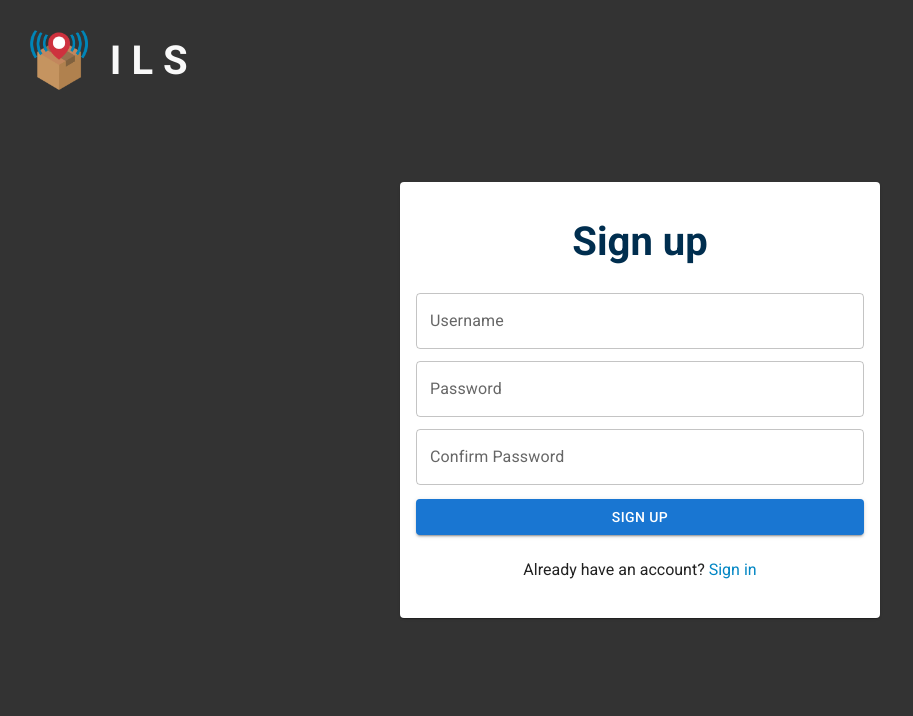
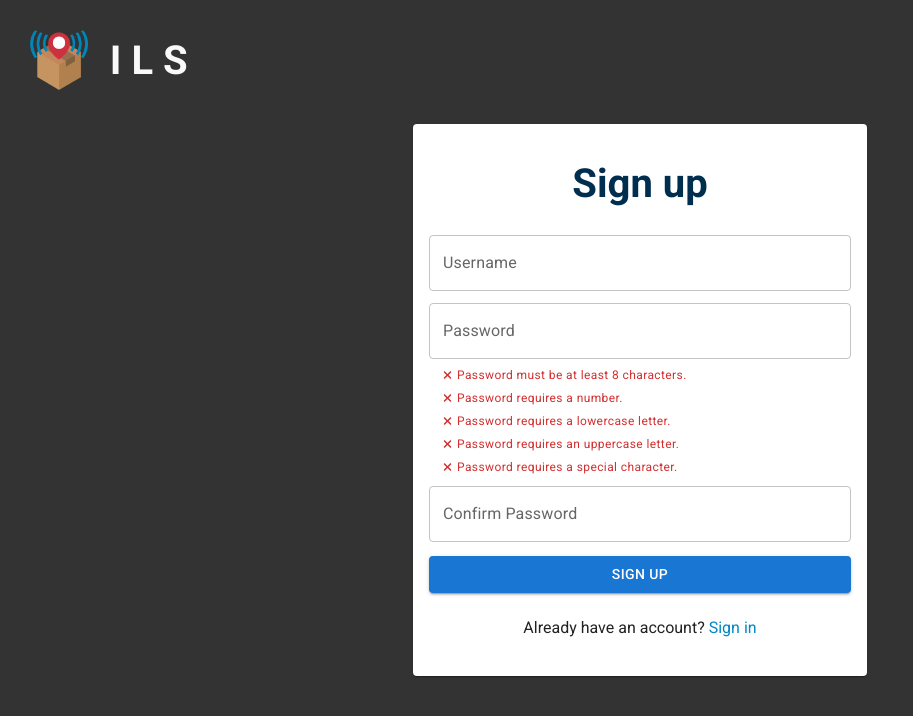
Before and after one commit to Nieraa/UWB-Client, a React (Create React App) app: page /signup in a window 1280 px wide. Shown: the top 716 px of the page, without its empty margins (0-913 px from the left). Built offline with nearby package versions, Linux system fonts and the light colour scheme.

Commit message:
show pswd validation msg to improve user exp

```diff
--- a/src/Styles/Styles.style.ts
+++ b/src/Styles/Styles.style.ts
@@ -136,6 +136,14 @@ export const ImageErrorHelperText = styled(FormHelperText)`
   margin: 3px 14px !important;
 `;
 
+export const PasswordHelperText = styled(FormHelperText)<{ $isNotError: boolean }>`
+  color: ${({$isNotError}) => $isNotError ? "var(--green)" : "var(--error)"} !important;
+  padding: 0 14px;
+  svg {
+    margin-right: 5px;
+  }
+`;
+
 export const NodeElement = styled.div<{ nodeType: string }>`
   width: 40px;
   height: 40px;
--- a/src/components/user/SignUpForm/SignUpForm.tsx
+++ b/src/components/user/SignUpForm/SignUpForm.tsx
@@ -6,16 +6,24 @@ import { sha512 } from "js-sha512";
 import { SignUpData, SignUpFormProps } from "../../../types";
 import { getUsernames, SignUp } from "../../../services/UsersService";
 import { salt } from "../../../salt";
+import { PasswordHelperText } from "../../../Styles/Styles.style";
+import { FontAwesomeIcon } from "@fortawesome/react-fontawesome";
+import { faCheck, faTimes } from "@fortawesome/free-solid-svg-icons";
 
 function SignUpForm(props: SignUpFormProps) {
   const { handleSignUp, setOpenBackdrop } = props;
   const [errorMessage, setErrorMessage] = useState<string>("");
+  const [isMoreThan8, setIsMoreThan8] = useState<boolean>(false);
+  const [isHaveNumber, setIsHaveNumber] = useState<boolean>(false);
+  const [isHaveLowerCase, setIsHaveLowerCase] = useState<boolean>(false);
+  const [isHaveUpperCase, setIsHaveUpperCase] = useState<boolean>(false);
+  const [isHaveSpecial, setIsHaveSpecial] = useState<boolean>(false);
 
   const validationSchema = yup.object({
     username: yup
       .string()
-      .min(6, "Username must be 6-10 characters.")
-      .max(10, "Username must be 6-10 characters.")
+      .min(4, "Username must be 4-12 characters.")
+      .max(12, "Username must be 4-12 characters.")
       .matches(/^[a-z0-9]+$/, 'Username must be lowercases.')
       .required("Please enter username."),
     password: yup
@@ -61,7 +69,37 @@ function SignUpForm(props: SignUpFormProps) {
 
   useEffect(() => {
     setErrorMessage("");
-  }, [formik.values.username])
+    if (formik.values.password.length >= 8) {
+      setIsMoreThan8(true);
+    }
+    else {
+      setIsMoreThan8(false);
+    }
+    if (formik.values.password.match(/[0-9]/)) {
+      setIsHaveNumber(true);
+    }
+    else {
+      setIsHaveNumber(false);
+    }
+    if (formik.values.password.match(/[a-z]/)) {
+      setIsHaveLowerCase(true);
+    }
+    else {
+      setIsHaveLowerCase(false);
+    }
+    if (formik.values.password.match(/[A-Z]/)) {
+      setIsHaveUpperCase(true);
+    }
+    else {
+      setIsHaveUpperCase(false);
+    }
+    if (formik.values.password.match(/[^\w]/)) {
+      setIsHaveSpecial(true);
+    }
+    else {
+      setIsHaveSpecial(false);
+    }
+  }, [formik.values.username, formik.values.password])
 
   return (
     <form onSubmit={formik.handleSubmit}>
@@ -92,9 +130,28 @@ function SignUpForm(props: SignUpFormProps) {
         value={formik.values.password}
         onChange={formik.handleChange}
         error={formik.touched.password && Boolean(formik.errors.password)}
-        helperText={formik.errors.password}
         fullWidth
       />
+      <PasswordHelperText $isNotError={isMoreThan8}>
+        <FontAwesomeIcon icon={isMoreThan8 ? faCheck : faTimes} />
+        Password must be at least 8 characters.
+      </PasswordHelperText>
+      <PasswordHelperText $isNotError={isHaveNumber}>
+        <FontAwesomeIcon icon={isHaveNumber ? faCheck : faTimes} />
+        Password requires a number.
+      </PasswordHelperText>
+      <PasswordHelperText $isNotError={isHaveLowerCase}>
+        <FontAwesomeIcon icon={isHaveLowerCase ? faCheck : faTimes} />
+        Password requires a lowercase letter.
+      </PasswordHelperText>
+      <PasswordHelperText $isNotError={isHaveUpperCase}>
+        <FontAwesomeIcon icon={isHaveUpperCase ? faCheck : faTimes} />
+        Password requires an uppercase letter.
+      </PasswordHelperText>
+      <PasswordHelperText $isNotError={isHaveSpecial}>
+        <FontAwesomeIcon icon={isHaveSpecial ? faCheck : faTimes} />
+        Password requires a special character.
+      </PasswordHelperText>
       <TextField
         margin="dense"
         id="confirm-password"
```
